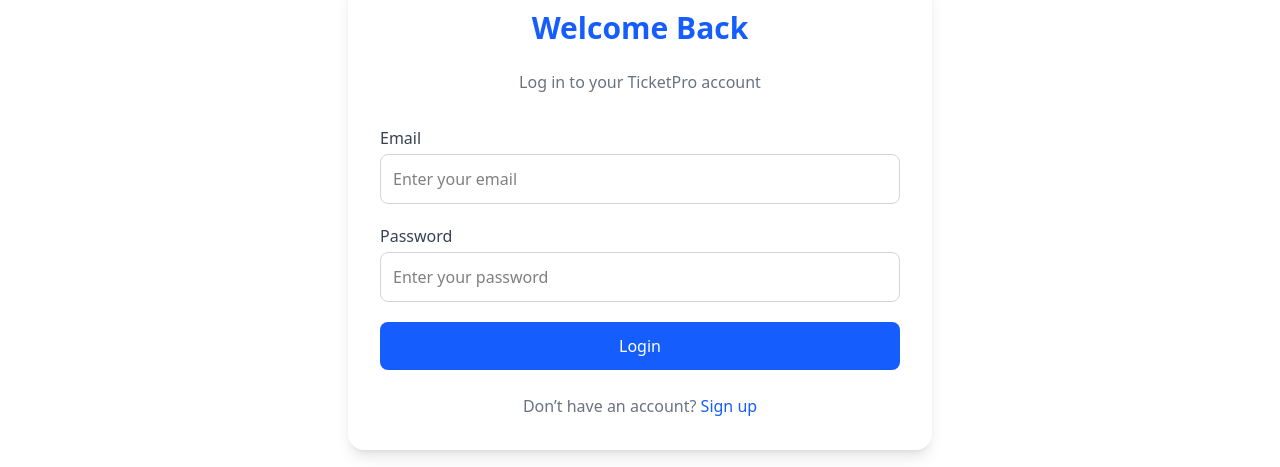
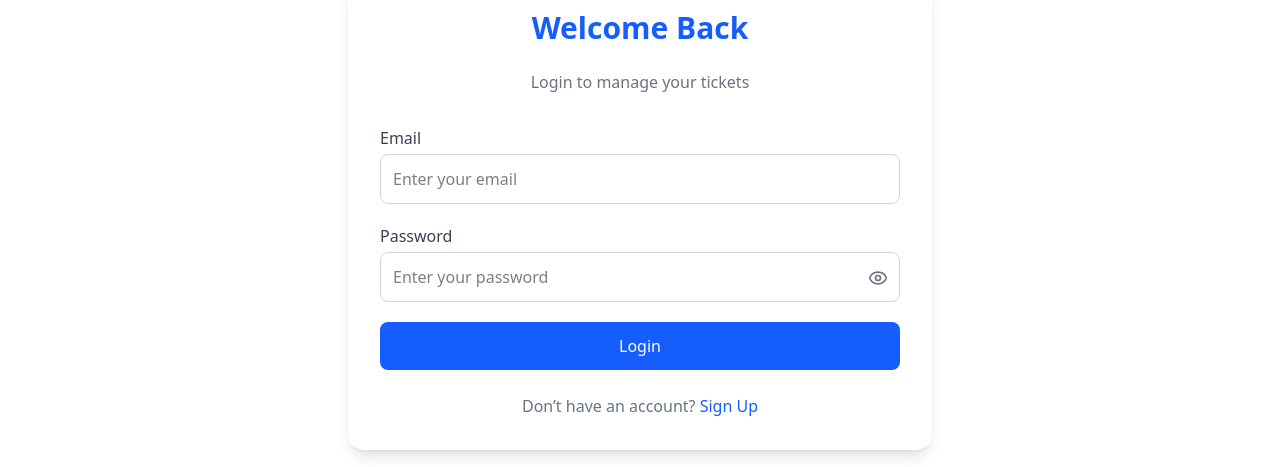
Before and after one commit to theotherfemi/ticketing-app-react, a React (Vite) app: page /auth/login in a window 1280 px wide. Shown: the part 258-725 px from the top of the page. Built offline with nearby package versions, Linux system fonts and the light colour scheme; no server answers.

Commit message:
added footer and password view toggle

```diff
--- a/src/App.jsx
+++ b/src/App.jsx
@@ -8,6 +8,7 @@
 import Tickets from './pages/Tickets';
 import ProtectedRoute from './routes/ProtectedRoute';
 import Header from './components/Header';
+import Footer from './components/Footer';
 
 export default function App() {
   return (
@@ -40,6 +41,7 @@
           <Route path="*" element={<Navigate to="/" replace />} />
         </Routes>
       </main>
+      <Footer />
     </>
   );
 }
--- a/src/index.css
+++ b/src/index.css
@@ -26,3 +26,7 @@
 .clip-wave {
   clip-path: polygon(0 0, 100% 0, 100% 85%, 0 100%);
 }
+
+button {
+  cursor: pointer;
+}
--- a/src/pages/Auth/Login.jsx
+++ b/src/pages/Auth/Login.jsx
@@ -1,104 +1,14 @@
-// import { useState } from 'react';
-// import { Link, useNavigate } from 'react-router-dom';
-// import { supabase } from '../../services/supabase';
-
-// export default function Login() {
-//   const navigate = useNavigate();
-//   const [formData, setFormData] = useState({ email: '', password: '' });
-//   const [error, setError] = useState('');
-//   const [loading, setLoading] = useState(false);
-
-//   const handleChange = (e) => {
-//     setFormData({ ...formData, [e.target.name]: e.target.value });
-//   };
-
-//   const handleSubmit = async (e) => {
-//     e.preventDefault();
-//     setError('');
-//     if (!formData.email || !formData.password) {
-//       setError('Please fill in all fields.');
-//       return;
-//     }
-
-//     setLoading(true);
-//     const { data, error } = await supabase.auth.signInWithPassword({
-//       email: formData.email,
-//       password: formData.password,
-//     });
-//     setLoading(false);
-
-//     if (error) {
-//       setError(error.message);
-//       return;
-//     }
-
-//     navigate('/dashboard');
-//   };
-
-//   return (
-//     <div className="min-h-screen flex flex-col items-center justify-center px-2 sm:w-[600px] w-full">
-//       <div className="bg-white shadow-lg rounded-2xl p-8 w-full">
-//         <h2 className="text-3xl font-bold text-center text-blue-600 mb-6">Welcome Back</h2>
-//         <p className="text-center text-gray-500 mb-8">Log in to your TicketPro account</p>
-//         <form onSubmit={handleSubmit} className="space-y-5">
-//           <div>
-//             <label className="block text-gray-700 mb-1">Email</label>
-//             <input
-//               type="email"
-//               name="email"
-//               value={formData.email}
-//               onChange={handleChange}
-//               placeholder="Enter your email"
-//               className="w-full border border-gray-300 rounded-lg p-3 focus:ring-2 focus:ring-blue-500 outline-none"
-//             />
-//           </div>
-//           <div>
-//             <label className="block text-gray-700 mb-1">Password</label>
-//             <input
-//               type="password"
-//               name="password"
-//               value={formData.password}
-//               onChange={handleChange}
-//               placeholder="Enter your password"
-//               className="w-full border border-gray-300 rounded-lg p-3 focus:ring-2 focus:ring-blue-500 outline-none"
-//             />
-//           </div>
-//           {error && <p className="text-red-500 text-sm text-center">{error}</p>}
-//           <button
-//             type="submit"
-//             disabled={loading}
-//             className="w-full bg-blue-600 text-white py-3 rounded-lg hover:bg-blue-700 transition"
-//           >
-//             {loading ? 'Logging in...' : 'Login'}
-//           </button>
-//         </form>
-//         <p className="text-center text-gray-500 mt-6">
-//           Don’t have an account?{' '}
-//           <Link to="/auth/signup" className="text-blue-600 hover:underline">
-//             Sign up
-//           </Link>
-//         </p>
-//       </div>
-//     </div>
-//   );
-// }
-
-import { useState, useEffect } from 'react';
+import { useState } from 'react';
 import { Link, useNavigate } from 'react-router-dom';
 import { supabase } from '../../services/supabase';
-import { useAuth } from '../../services/auth';
+import { Eye, EyeOff } from 'lucide-react';
 
 export default function Login() {
   const navigate = useNavigate();
-  const { session } = useAuth();
   const [formData, setFormData] = useState({ email: '', password: '' });
   const [error, setError] = useState('');
   const [loading, setLoading] = useState(false);
-
-  // ✅ Automatically redirect if already logged in
-  useEffect(() => {
-    if (session) navigate('/dashboard');
-  }, [session, navigate]);
+  const [showPassword, setShowPassword] = useState(false);
 
   const handleChange = (e) => {
     setFormData({ ...formData, [e.target.name]: e.target.value });
@@ -107,13 +17,14 @@
   const handleSubmit = async (e) => {
     e.preventDefault();
     setError('');
+
     if (!formData.email || !formData.password) {
-      setError('Please fill in all fields.');
+      setError('Please fill in all required fields.');
       return;
     }
 
     setLoading(true);
-    const { data, error } = await supabase.auth.signInWithPassword({
+    const { error } = await supabase.auth.signInWithPassword({
       email: formData.email,
       password: formData.password,
     });
@@ -124,28 +35,15 @@
       return;
     }
 
-    // ✅ Explicitly store session in localStorage for persistence
-    if (data?.session) {
-      localStorage.setItem('ticketpro_session', JSON.stringify(data.session));
-      navigate('/dashboard', { replace: true });
-    } else {
-      setError('Login successful but no session returned. Please refresh.');
-    }
-
-    // if (data?.session) {
-  // force Supabase to refresh session in memory
-//   await supabase.auth.setSession(data.session);
+    navigate('/dashboard');
   };
 
   return (
     <div className="min-h-screen flex flex-col items-center justify-center px-2 sm:w-[600px] w-full mx-auto">
       <div className="bg-white shadow-lg rounded-2xl p-8 w-full">
-        <h2 className="text-3xl font-bold text-center text-blue-600 mb-6">
-          Welcome Back
-        </h2>
-        <p className="text-center text-gray-500 mb-8">
-          Log in to your TicketPro account
-        </p>
+        <h2 className="text-3xl font-bold text-center text-blue-600 mb-6">Welcome Back</h2>
+        <p className="text-center text-gray-500 mb-8">Login to manage your tickets</p>
+
         <form onSubmit={handleSubmit} className="space-y-5">
           <div>
             <label className="block text-gray-700 mb-1">Email</label>
@@ -158,34 +56,41 @@
               className="w-full border border-gray-300 rounded-lg p-3 focus:ring-2 focus:ring-blue-500 outline-none"
             />
           </div>
-          <div>
+
+          <div className="relative">
             <label className="block text-gray-700 mb-1">Password</label>
             <input
-              type="password"
+              type={showPassword ? 'text' : 'password'}
               name="password"
               value={formData.password}
               onChange={handleChange}
               placeholder="Enter your password"
-              className="w-full border border-gray-300 rounded-lg p-3 focus:ring-2 focus:ring-blue-500 outline-none"
+              className="w-full border border-gray-300 rounded-lg p-3 focus:ring-2 focus:ring-blue-500 outline-none pr-10"
             />
+            <button
+              type="button"
+              onClick={() => setShowPassword(!showPassword)}
+              className="absolute right-3 top-11 text-gray-500 hover:text-blue-600"
+            >
+              {showPassword ? <EyeOff size={20} /> : <Eye size={20} />}
+            </button>
           </div>
-          {error && (
-            <p className="text-red-500 text-sm text-center bg-red-50 py-2 rounded-md">
-              {error}
-            </p>
-          )}
+
+          {error && <p className="text-red-500 text-sm text-center">{error}</p>}
+
           <button
             type="submit"
             disabled={loading}
-            className="w-full bg-blue-600 text-white py-3 rounded-lg hover:bg-blue-700 transition disabled:opacity-70"
+            className="w-full bg-blue-600 text-white py-3 rounded-lg hover:bg-blue-700 transition"
           >
-            {loading ? 'Logging in...' : 'Login'}
+            {loading ? 'Signing in...' : 'Login'}
           </button>
         </form>
+
         <p className="text-center text-gray-500 mt-6">
           Don’t have an account?{' '}
           <Link to="/auth/signup" className="text-blue-600 hover:underline">
-            Sign up
+            Sign Up
           </Link>
         </p>
       </div>
--- a/src/pages/Auth/Signup.jsx
+++ b/src/pages/Auth/Signup.jsx
@@ -1,69 +1,15 @@
-// import { useState } from 'react';
-// import { useNavigate, Link } from 'react-router-dom';
-
-
-// export default function Signup() {
-//     const navigate = useNavigate();
-//     const [formData, setFormData] = useState({ email: '', password: '', confirmPassword: '' });
-//     const [error, setError] = useState('');
-
-
-//     const handleChange = (e) => {
-//     setFormData({ ...formData, [e.target.name]: e.target.value });
-//     };
-
-
-//     const handleSubmit = (e) => {
-//         e.preventDefault();
-//         if (!formData.email || !formData.password || !formData.confirmPassword) {
-//         setError('All fields are required.');
-//         return;
-//         }
-//         if (formData.password !== formData.confirmPassword) {
-//         setError('Passwords do not match.');
-//         return;
-//         }
-//         localStorage.setItem('ticketapp_session', JSON.stringify({ user: formData.email }));
-//         navigate('/dashboard');
-//     };
-
-
-//     return (
-//         <div className="min-h-screen flex flex-col items-center justify-center px-2 sm:w-[600px] w-full">
-//             <div className="bg-white shadow-lg rounded-2xl p-8 w-full">
-//                 <h2 className="text-3xl font-bold text-center text-blue-600 mb-6">Create Account</h2>
-//                 <p className="text-center text-gray-500 mb-8">Join TicketPro today</p>
-//                 <form onSubmit={handleSubmit} className="space-y-5">
-//                     <div>
-//                         <label className="block text-gray-700 mb-1">Email</label>
-//                         <input type="email" name="email" value={formData.email} onChange={handleChange} placeholder="Enter your email" className="w-full border border-gray-300 rounded-lg p-3 focus:ring-2 focus:ring-blue-500 outline-none" />
-//                     </div>
-//                     <div>
-//                         <label className="block text-gray-700 mb-1">Password</label>
-//                         <input type="password" name="password" value={formData.password} onChange={handleChange} placeholder="Enter your password" className="w-full border border-gray-300 rounded-lg p-3 focus:ring-2 focus:ring-blue-500 outline-none" />
-//                     </div>
-//                     <div>
-//                         <label className="block text-gray-700 mb-1">Confirm Password</label>
-//                         <input type="password" name="confirmPassword" value={formData.confirmPassword} onChange={handleChange} placeholder="Confirm your password" className="w-full border border-gray-300 rounded-lg p-3 focus:ring-2 focus:ring-blue-500 outline-none" />
-//                     </div>
-//                     {error && <p className="text-red-500 text-sm text-center">{error}</p>}
-//                     <button type="submit" className="w-full bg-blue-600 text-white py-3 rounded-lg hover:bg-blue-700 transition">Sign Up</button>
-//                 </form>
-//                 <p className="text-center text-gray-500 mt-6">Already have an account? <Link to="/auth/login" className="text-blue-600 hover:underline">Login</Link></p>
-//             </div>
-//         </div>
-//     )
-// }
-
 import { useState } from 'react';
 import { Link, useNavigate } from 'react-router-dom';
 import { supabase } from '../../services/supabase';
+import { Eye, EyeOff } from 'lucide-react';
 
 export default function Signup() {
   const navigate = useNavigate();
   const [formData, setFormData] = useState({ email: '', password: '', confirmPassword: '' });
   const [error, setError] = useState('');
   const [loading, setLoading] = useState(false);
+  const [showPassword, setShowPassword] = useState(false);
+  const [showConfirmPassword, setShowConfirmPassword] = useState(false);
 
   const handleChange = (e) => {
     setFormData({ ...formData, [e.target.name]: e.target.value });
@@ -102,6 +48,7 @@
         <h2 className="text-3xl font-bold text-center text-blue-600 mb-6">Create an Account</h2>
         <p className="text-center text-gray-500 mb-8">Sign up to start managing your tickets</p>
         <form onSubmit={handleSubmit} className="space-y-5">
+          {/* Email */}
           <div>
             <label className="block text-gray-700 mb-1">Email</label>
             <input
@@ -113,29 +60,51 @@
               className="w-full border border-gray-300 rounded-lg p-3 focus:ring-2 focus:ring-blue-500 outline-none"
             />
           </div>
-          <div>
+
+          {/* Password */}
+          <div className="relative">
             <label className="block text-gray-700 mb-1">Password</label>
             <input
-              type="password"
+              type={showPassword ? 'text' : 'password'}
               name="password"
               value={formData.password}
               onChange={handleChange}
               placeholder="Enter your password"
-              className="w-full border border-gray-300 rounded-lg p-3 focus:ring-2 focus:ring-blue-500 outline-none"
+              className="w-full border border-gray-300 rounded-lg p-3 focus:ring-2 focus:ring-blue-500 outline-none pr-10"
             />
+            <button
+              type="button"
+              onClick={() => setShowPassword(!showPassword)}
+              className="absolute right-3 top-11 text-gray-500 hover:text-gray-700"
+            >
+              {showPassword ? <EyeOff size={20} /> : <Eye size={20} />}
+            </button>
           </div>
-          <div>
+
+          {/* Confirm Password */}
+          <div className="relative">
             <label className="block text-gray-700 mb-1">Confirm Password</label>
             <input
-              type="password"
+              type={showConfirmPassword ? 'text' : 'password'}
               name="confirmPassword"
               value={formData.confirmPassword}
               onChange={handleChange}
               placeholder="Confirm your password"
-              className="w-full border border-gray-300 rounded-lg p-3 focus:ring-2 focus:ring-blue-500 outline-none"
+              className="w-full border border-gray-300 rounded-lg p-3 focus:ring-2 focus:ring-blue-500 outline-none pr-10"
             />
+            <button
+              type="button"
+              onClick={() => setShowConfirmPassword(!showConfirmPassword)}
+              className="absolute right-3 top-11 text-gray-500 hover:text-gray-700"
+            >
+              {showConfirmPassword ? <EyeOff size={20} /> : <Eye size={20} />}
+            </button>
           </div>
+
+          {/* Error Message */}
           {error && <p className="text-red-500 text-sm text-center">{error}</p>}
+
+          {/* Submit */}
           <button
             type="submit"
             disabled={loading}
@@ -144,6 +113,7 @@
             {loading ? 'Signing up...' : 'Sign Up'}
           </button>
         </form>
+
         <p className="text-center text-gray-500 mt-6">
           Already have an account?{' '}
           <Link to="/auth/login" className="text-blue-600 hover:underline">
```
